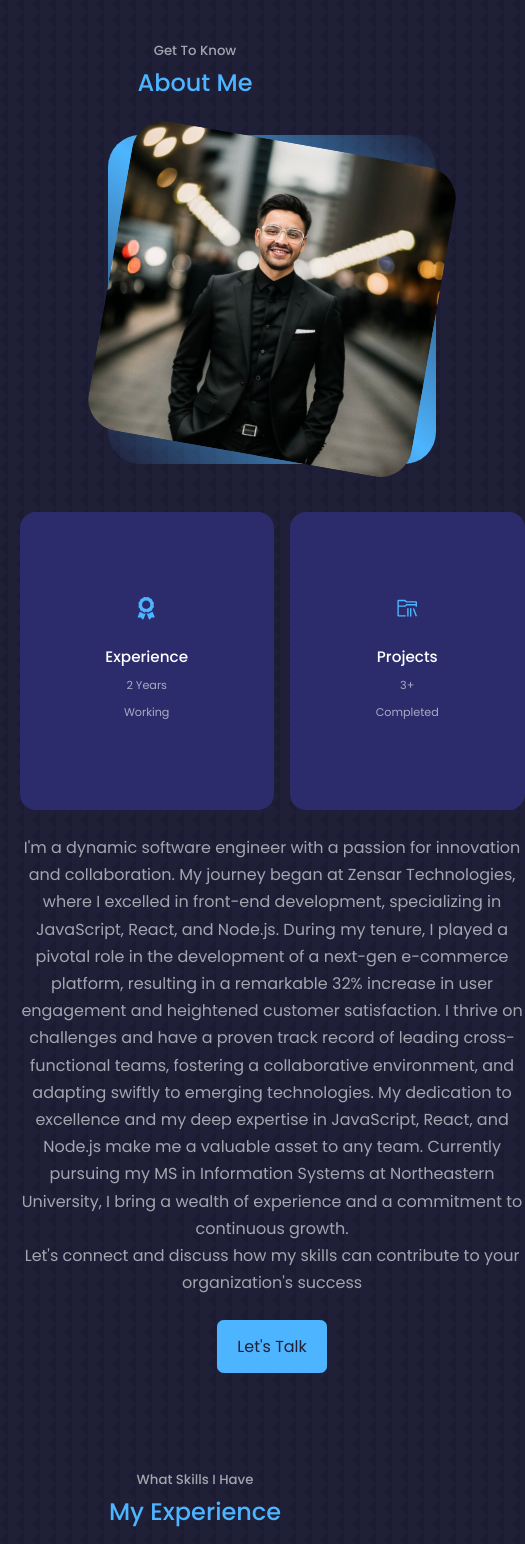
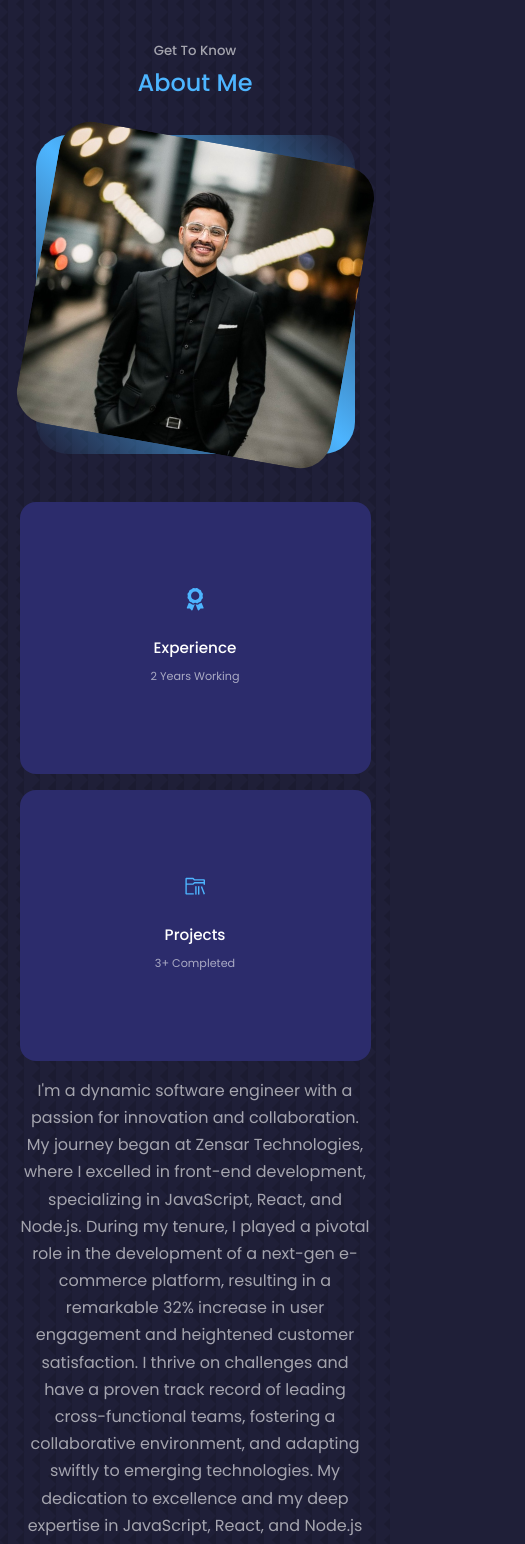
Before and after one commit to pkhankari9990/portfolio, a React (Create React App) app: page / in a window 390 px wide. Shown: the part 900-2444 px from the top of the page, 525 px wide, since content can reach past the window. Built offline with nearby package versions, Linux system fonts and the light colour scheme.

Commit message:
Made the website responsive

```diff
--- a/src/components/about/about.css
+++ b/src/components/about/about.css
@@ -89,21 +89,41 @@
 
 /* ================ MEDIA QUERIES (SMALL DEVICES) ================= */
 @media screen and (max-width: 600px) {
+  /* .about__me {
+    width: 65%;
+    margin: 0 auto 3rem;
+  } */
   .about__me {
-    width: 65%;
+    width: 100%;
+    max-width: calc(100% - 2rem); /* Adjust the margin/padding values */
     margin: 0 auto 3rem;
   }
 
-  .about__cards {
+
+  /* .about__cards {
     grid-template-columns: 1fr 1fr;
     gap: 1rem;
+  } */
+  .about__cards {
+    grid-template-columns: auto;
+    gap: 1rem;
   }
+
+
+  /* .about__content {
+    text-align: center;
+  } */
 
   .about__content {
     text-align: center;
   }
 
+  /* .about__content p {
+    margin: 1.5rem 0;
+  } */
+
   .about__content p {
-    margin: 1.5rem 0;
+    margin: 1rem 0;
   }
+
 }
```
